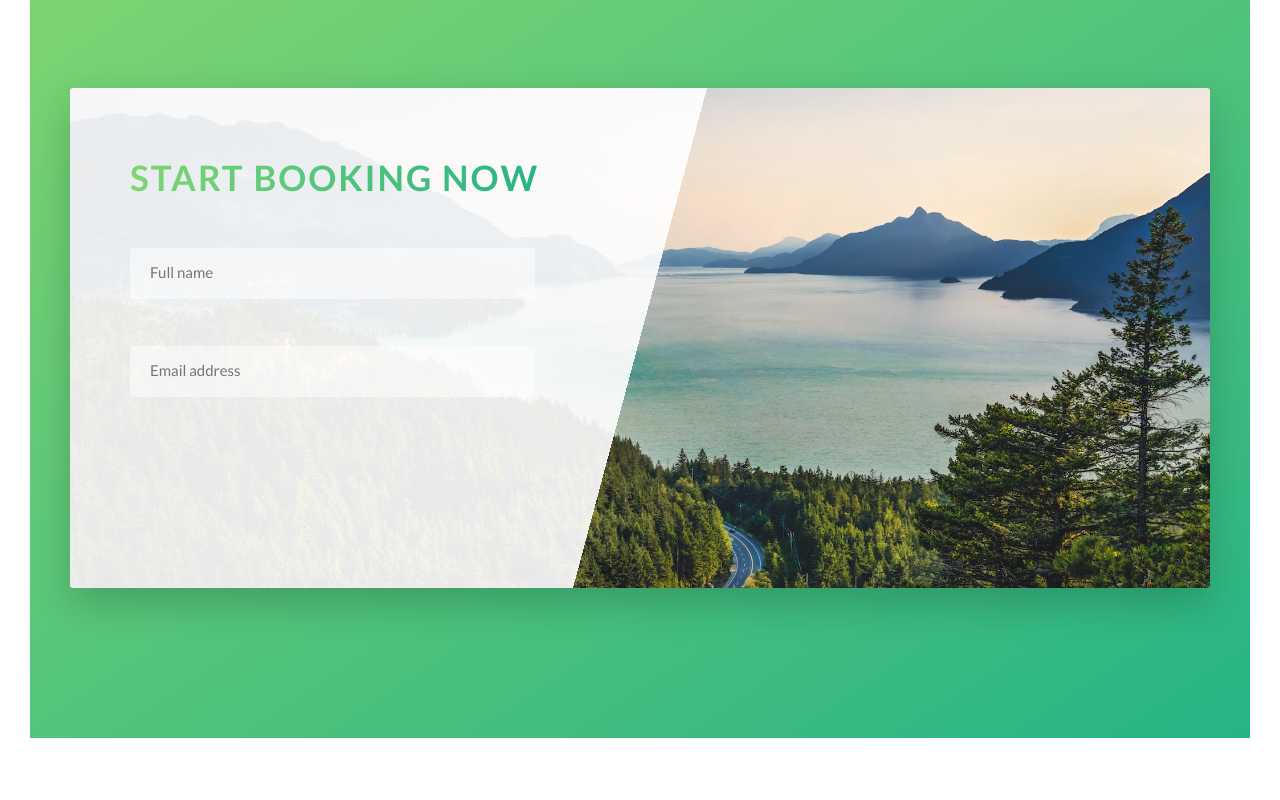
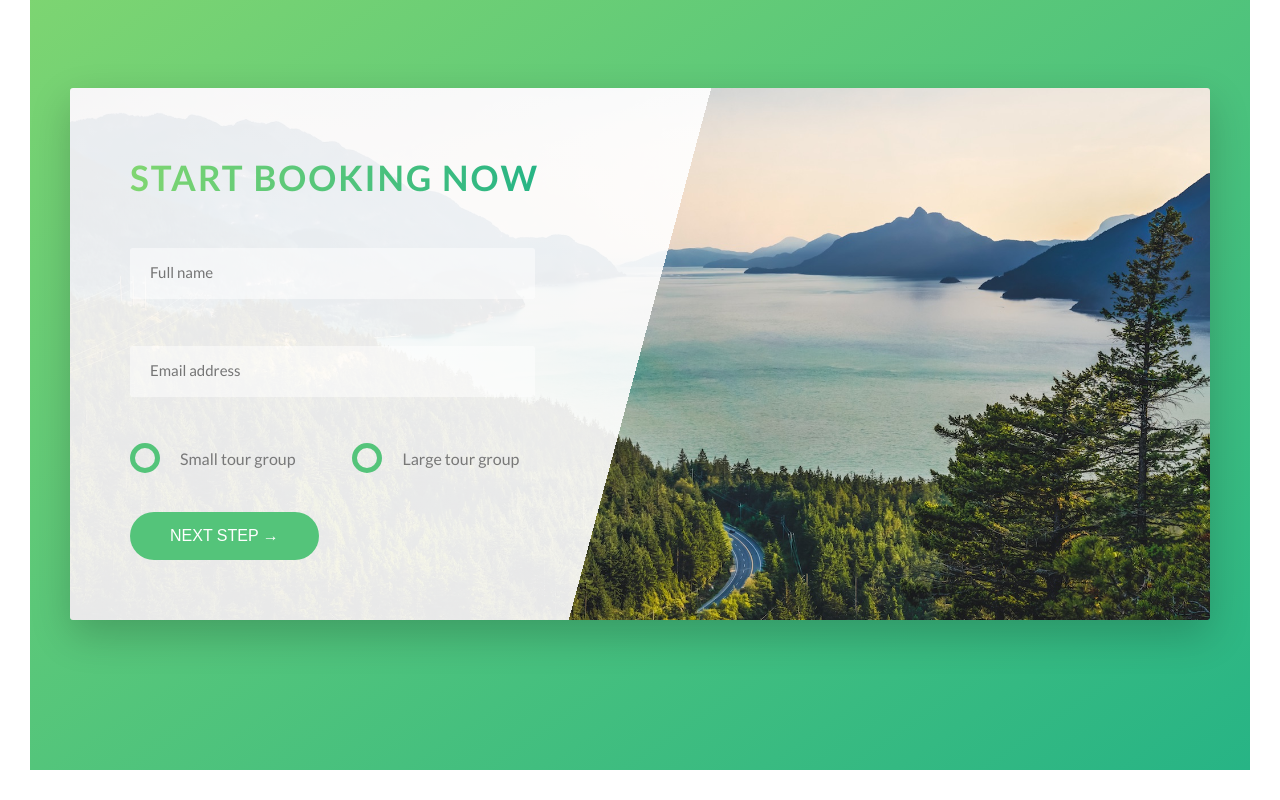
Before and after one commit to iivic17/landing-page--natours, a website: page index.html in a window 1280 px wide. Shown: the part 4554-5354 px from the top of the page. Before the commit the page ends 5322 px from the top, so only its background shows below. Drawn offline with Linux system fonts and the light colour scheme.

Commit message:
Booking section finished

```diff
--- a/index.html
+++ b/index.html
@@ -420,6 +420,7 @@
 										Start booking now
 									</h2>
 								</div>
+
 								<div class="form__group">
 									<input
 										type="text"
@@ -432,6 +433,7 @@
 										>Full name</label
 									>
 								</div>
+
 								<div class="form__group">
 									<input
 										type="email"
@@ -444,6 +446,50 @@
 										>Email address</label
 									>
 								</div>
+
+								<div class="form__group u-margin-bottom-m">
+									<div class="form__radio-group">
+										<input
+											type="radio"
+											class="form__radio-input"
+											id="small-tours"
+											name="tour-size"
+										/>
+										<label
+											for="small-tours"
+											class="form__radio-label"
+										>
+											<span
+												class="form__radio-button"
+											></span>
+											Small tour group
+										</label>
+									</div>
+									<div class="form__radio-group">
+										<input
+											type="radio"
+											class="form__radio-input"
+											id="large-tours"
+											name="tour-size"
+										/>
+										<label
+											for="large-tours"
+											class="form__radio-label"
+										>
+											<span
+												class="form__radio-button"
+											></span>
+
+											Large tour group
+										</label>
+									</div>
+								</div>
+
+								<div class="form__group">
+									<button class="btn btn--green">
+										Next step &rarr;
+									</button>
+								</div>
 							</form>
 						</div>
 					</div>
--- a/sass/base/_utilities.scss
+++ b/sass/base/_utilities.scss
@@ -1,27 +1,27 @@
 .u-center-text {
-	text-align: center;
+	text-align: center !important;
 }
 
 .u-margin-bottom-s {
-	margin-bottom: 1.5rem;
+	margin-bottom: 1.5rem !important;
 }
 
 .u-margin-bottom-m {
-	margin-bottom: 4rem;
+	margin-bottom: 4rem !important;
 }
 
 .u-margin-bottom-ml {
-	margin-bottom: 6rem;
+	margin-bottom: 6rem !important;
 }
 
 .u-margin-bottom-l {
-	margin-bottom: 8rem;
+	margin-bottom: 8rem !important;
 }
 
 .u-margin-top-l {
-	margin-top: 8rem;
+	margin-top: 8rem !important;
 }
 
 .u-margin-top-xl {
-	margin-top: 10rem;
+	margin-top: 10rem !important;
 }
--- a/sass/components/_button.scss
+++ b/sass/components/_button.scss
@@ -1,4 +1,12 @@
+button.btn {
+	&:focus {
+		transform: translateY(-0.1rem);
+		box-shadow: 0 0.5rem 1rem rgba($color-black, 0.2);
+	}
+}
+
 .btn {
+	&,
 	&:link,
 	&:visited {
 		text-transform: uppercase;
@@ -13,6 +21,9 @@
 		position: relative;
 
 		transition: all 0.2s;
+
+		border: none;
+		cursor: pointer;
 	}
 
 	&:hover {
--- a/sass/components/_form.scss
+++ b/sass/components/_form.scss
@@ -51,4 +51,58 @@
 
 		transition: all 0.3s;
 	}
+
+	&__radio-group {
+		width: 49%;
+		display: inline-block;
+	}
+
+	&__radio-input {
+		display: none;
+	}
+
+	&__radio-label {
+		font-size: $default-font-size;
+		cursor: pointer;
+
+		padding-left: 5rem;
+
+		position: relative;
+	}
+
+	&__radio-button {
+		height: 3rem;
+		width: 3rem;
+
+		border: 0.5rem solid $color-primary;
+		border-radius: 50%;
+		display: inline-block;
+
+		position: absolute;
+		left: 0;
+		top: 50%;
+		transform: translate(0, -50%);
+
+		&::after {
+			content: '';
+			display: block;
+			height: 1.3rem;
+			width: 1.3rem;
+
+			border-radius: 50%;
+			background-color: $color-primary;
+
+			position: absolute;
+			top: 50%;
+			left: 50%;
+			transform: translate(-50%, -50%);
+
+			opacity: 0;
+			transition: opacity 0.3s;
+		}
+	}
+
+	&__radio-input:checked + &__radio-label > &__radio-button::after {
+		opacity: 1;
+	}
 }
--- a/sass/pages/_home.scss
+++ b/sass/pages/_home.scss
@@ -61,8 +61,6 @@
 	border-radius: 0.3rem;
 	box-shadow: 0 1.5rem 4rem rgba($color-black, 0.2);
 
-	height: 50rem;
-
 	&__form {
 		width: 50%;
 		padding: 6rem;
```
Also changed, not shown: css/main.css.
